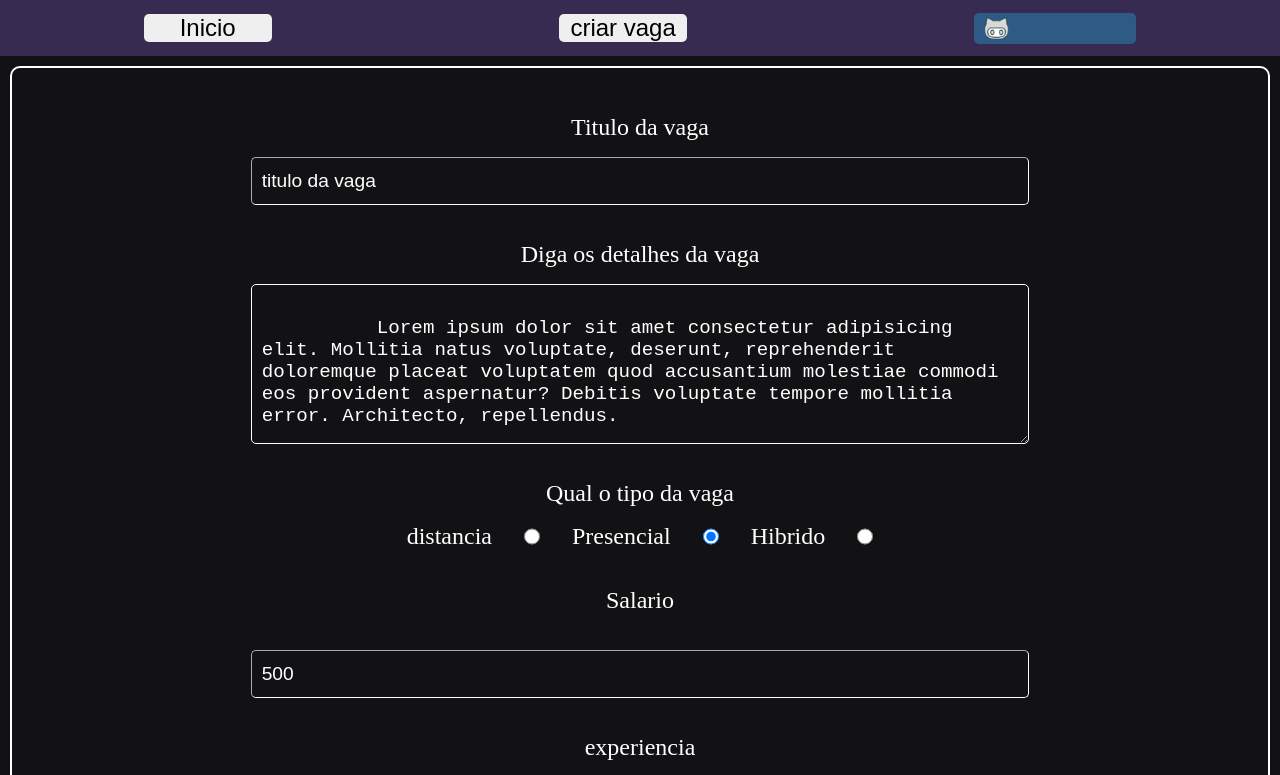
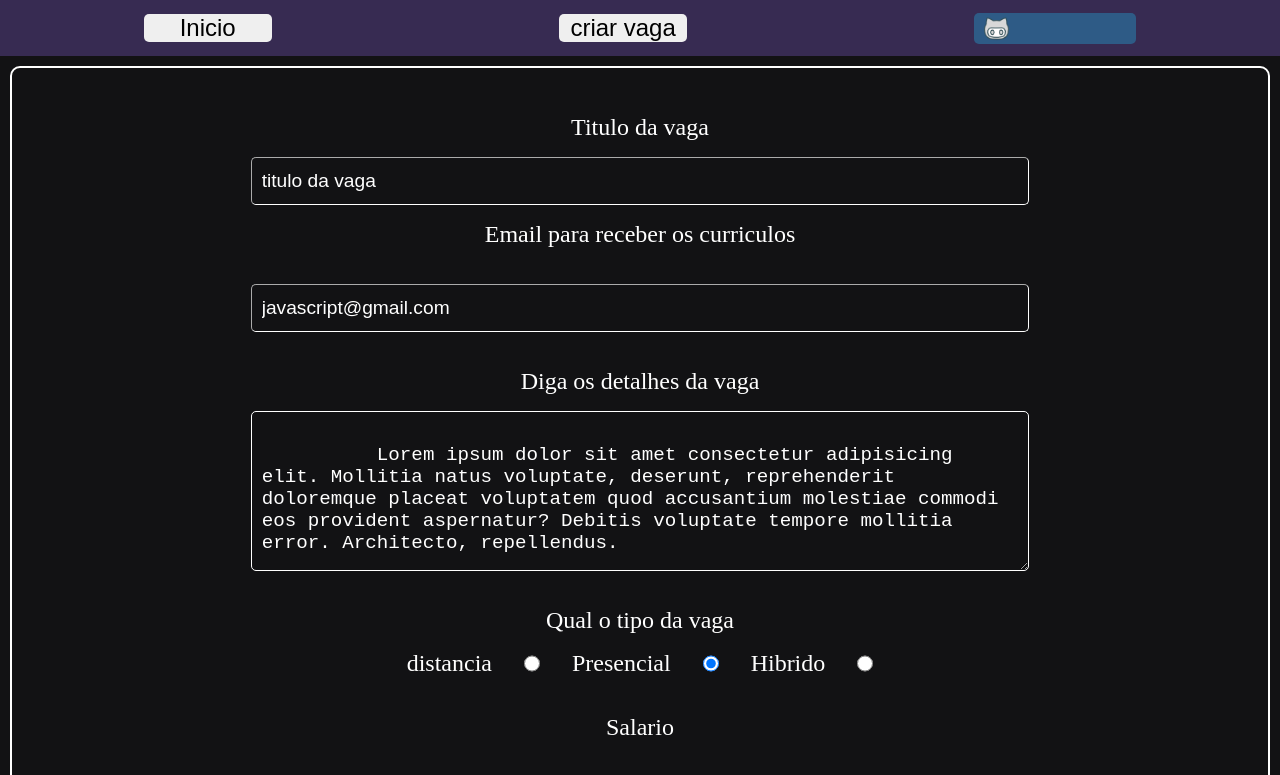
Before and after one commit to denner-august/JobNow, a Next.js app in the folder job-now/: page /CreateJob in a window 1280 px wide. Shown: the top 775 px of the page. Built offline with nearby package versions, Linux system fonts and the light colour scheme; no server answers.

Commit message:
Update createJobForm.tsx

```diff
--- a/job-now/components/homePage/components/formCreateJob/createJobForm.tsx
+++ b/job-now/components/homePage/components/formCreateJob/createJobForm.tsx
@@ -5,7 +5,7 @@ import styles from "./createJobForm.module.scss";
 import { CreateJobFormProps } from "../../../../types/createJobForm";
 
 import { yupResolver } from "@hookform/resolvers/yup";
-import { schema } from "./formValidation";
+import { schema } from "../../../../yup/formValidation";
 import React from "react";
 
 export function CreateJobForm() {
@@ -55,6 +55,15 @@ export function CreateJobForm() {
           defaultValue="titulo da vaga"
         />
 
+        <label> Email para receber os curriculos </label>
+
+        <p>{errors.emailVaga?.message}</p>
+        <input
+          placeholder="Email para os candidatos enviarem o curriculo"
+          {...register("emailVaga")}
+          defaultValue="javascript@gmail.com"
+        />
+
         <p>{errors.Detalhes?.message}</p>
         <label>Diga os detalhes da vaga</label>
         <textarea
@@ -97,10 +106,9 @@ export function CreateJobForm() {
         <p>{errors.Experiencia?.message}</p>
         <label>experiencia</label>
         <input
-          defaultValue="junior"
+          value="junior"
           placeholder="Experiencia"
           {...register("Experiencia")}
-          // disabled
         />
 
         <label>Quais tecnologias necessárias para a vaga?</label>
```
